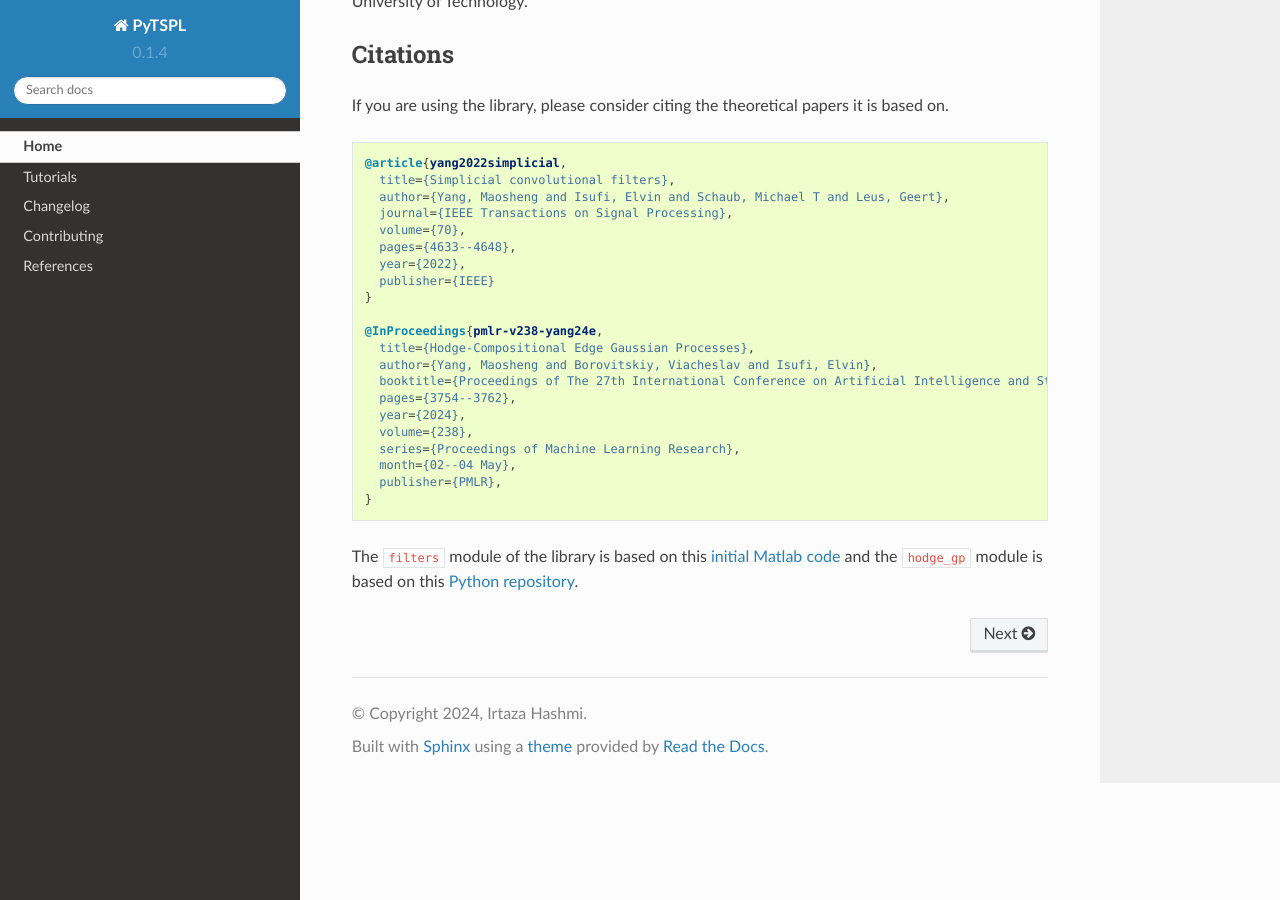
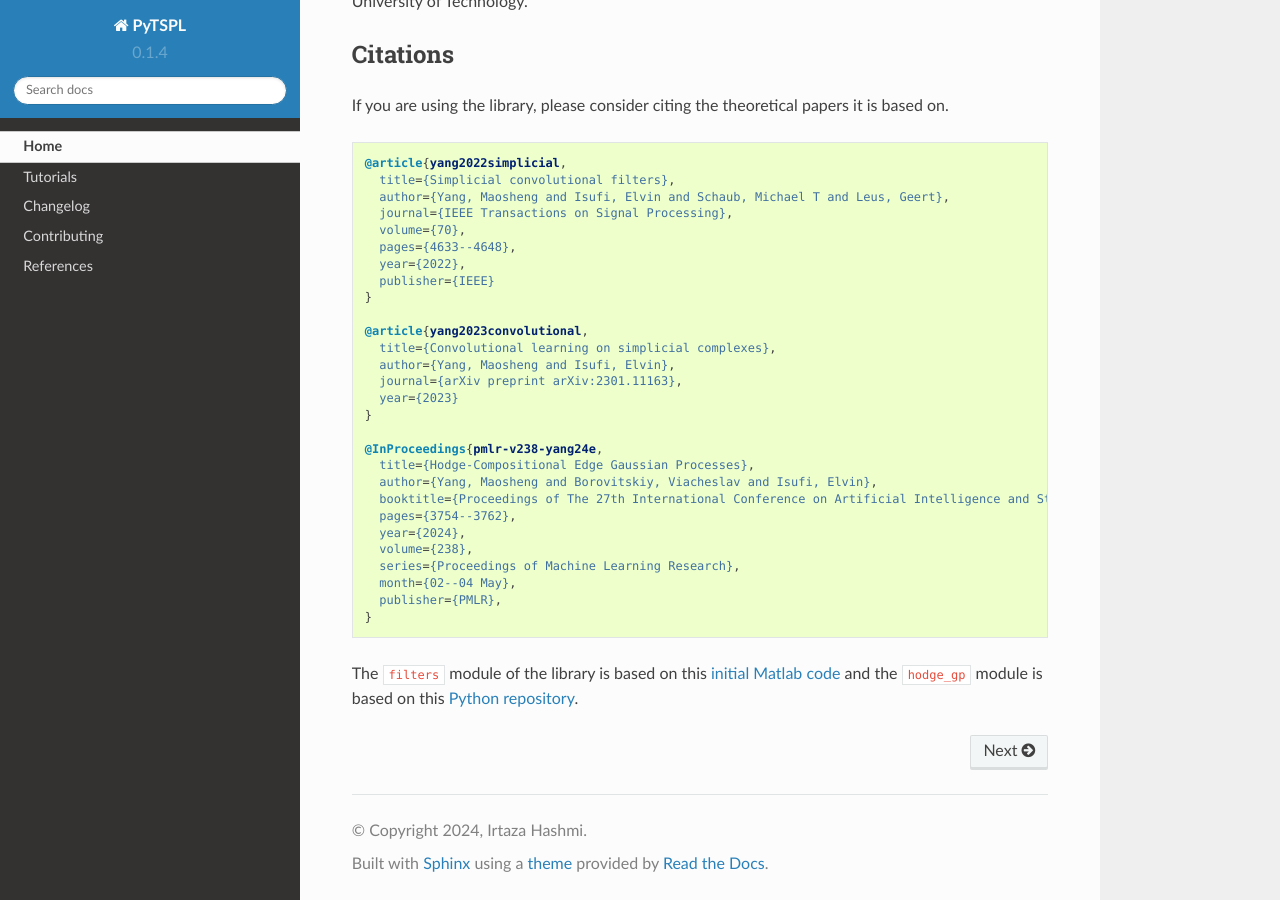
Before and after one commit to irtazahashmi/pytspl, a Sphinx documentation site: the page built from doc/index.rst, in a window 1280 px wide and 900 px high, scrolled down 4419 px. Built offline with Sphinx 7.4.7 and the Read the Docs theme 2.0.0, drawn with Linux system fonts in a browser that asks for light colours.

Commit message:
Fix notebook formatting.

```diff
--- a/README.rst
+++ b/README.rst
@@ -195,6 +195,13 @@ If you are using the library, please consider citing the theoretical papers it i
     publisher={IEEE}
   }
 
+  @article{yang2023convolutional,
+    title={Convolutional learning on simplicial complexes},
+    author={Yang, Maosheng and Isufi, Elvin},
+    journal={arXiv preprint arXiv:2301.11163},
+    year={2023}
+  }
+
   @InProceedings{pmlr-v238-yang24e,
     title={Hodge-Compositional Edge Gaussian Processes},
     author={Yang, Maosheng and Borovitskiy, Viacheslav and Isufi, Elvin},
```
Also changed, not shown: doc/tutorials/decomposition.rst (+43 -0 lines), 25 other files.
